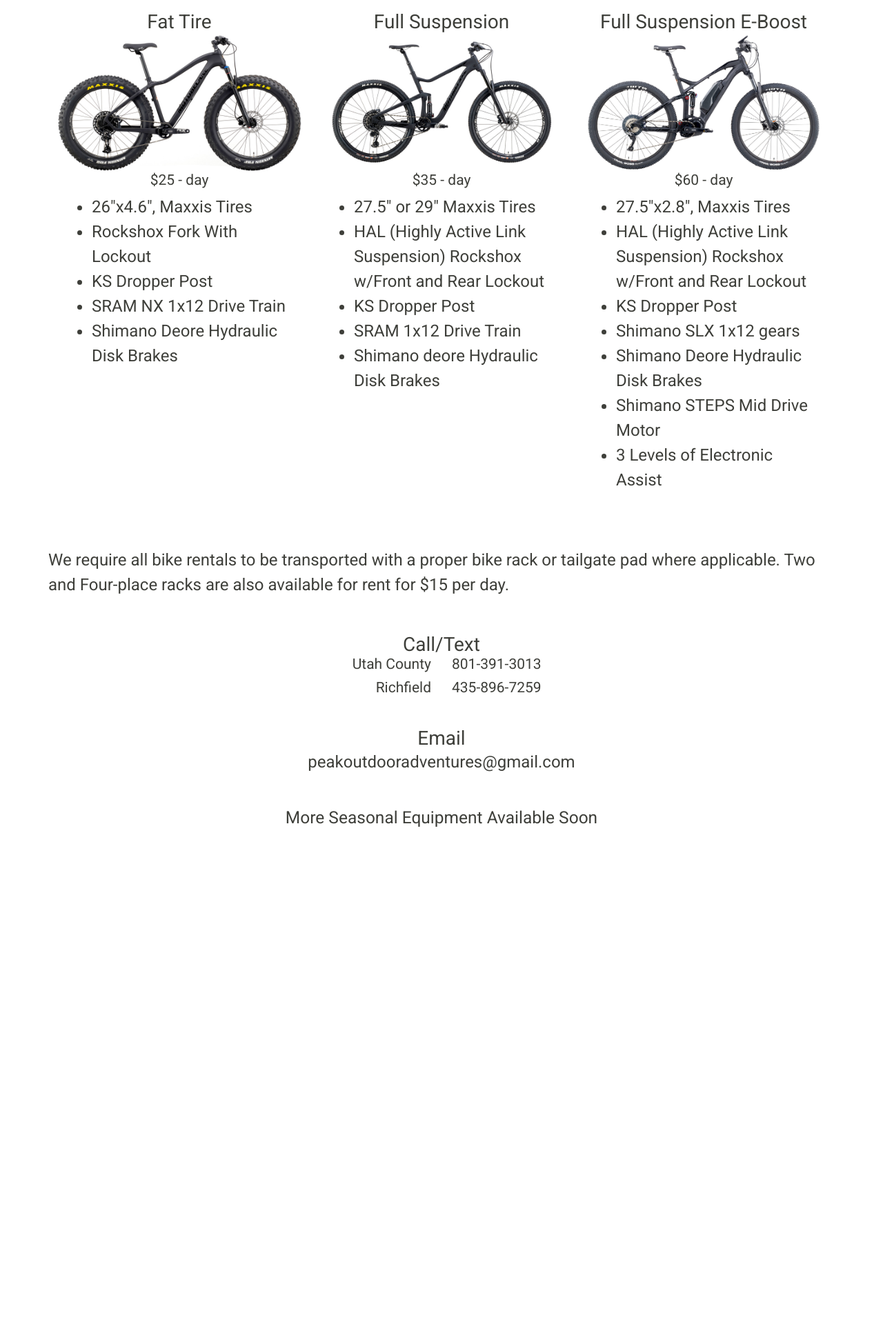
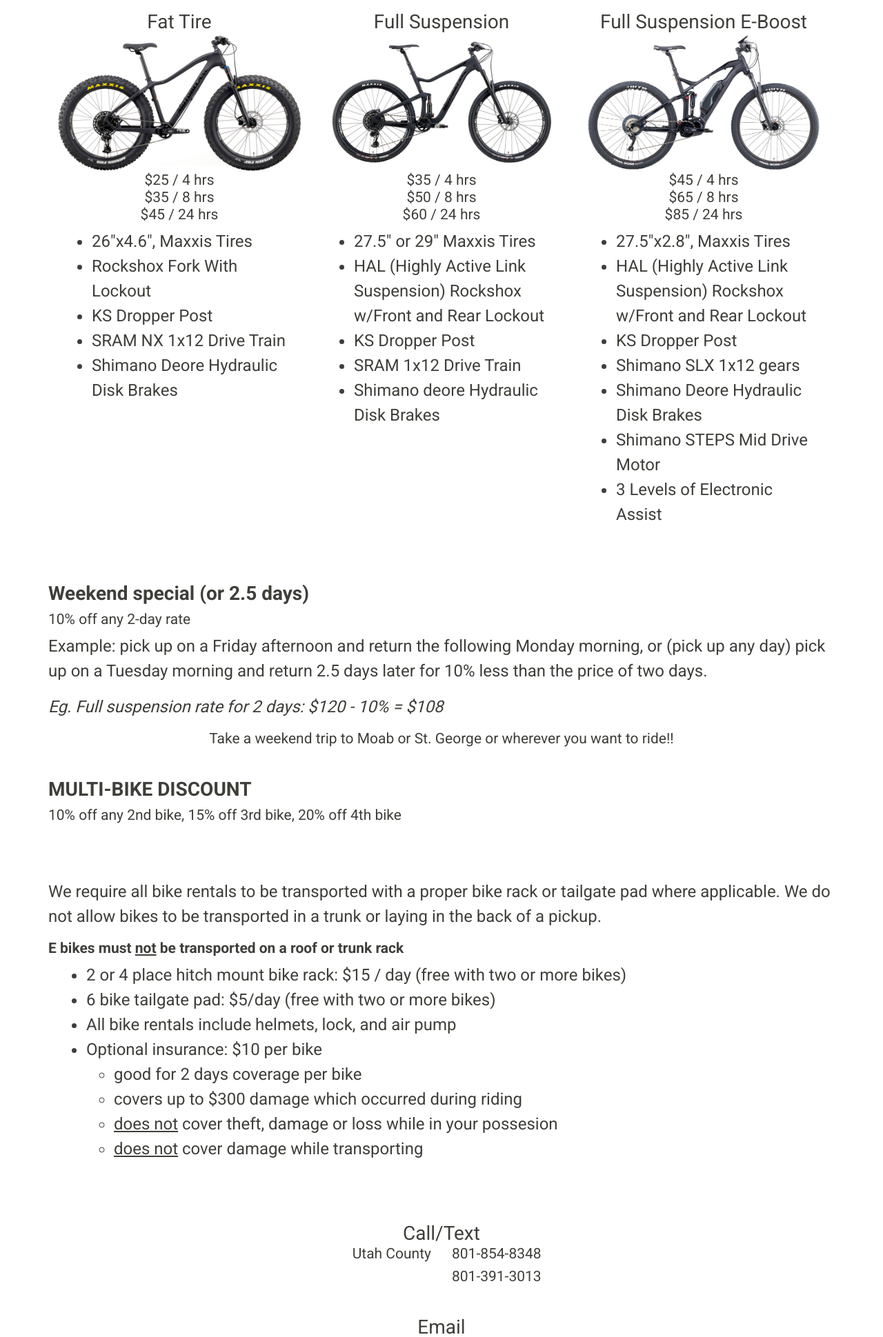
Before and after one commit to barkbarkgoose/peakoutdoor-site, a Django app: template src/website/templates/website/home.html in a window 1280 px wide. Shown: the part 1490-3429 px from the top of the page at 69% size. Before the commit the page ends 2689 px from the top, so only its background shows below. Run offline with Django 3.2, Linux system fonts and the light colour scheme; the template is opened without the code that fills it, so the values that code supplies are empty; some libraries are stand-ins or nearby versions.

Commit message:
changes to home page pricing info

```diff
--- a/src/website/templates/website/home.html
+++ b/src/website/templates/website/home.html
@@ -42,7 +42,9 @@
                 <div class="bike-image"
                     style="background-image: url({% static 'website/img/biking/fat-tire.jpg' %})">
                 </div>
-                <h4 class="centered">$25 - day</h4>
+                <h4 class="centered">$25 / 4 hrs</h4>
+                <h4 class="centered">$35 / 8 hrs</h4>
+                <h4 class="centered">$45 / 24 hrs</h4>
                 <div class="bike-stats col-sm-6 py-2 centered">
                     <ul class="text-left">
                         <li>26"x4.6", Maxxis Tires</li>
@@ -59,7 +61,9 @@
                 <div class="bike-image"
                     style="background-image: url({% static 'website/img/biking/full-suspension.jpg' %})">
                 </div>
-                <h4 class="centered">$35 - day</h4>
+                <h4 class="centered">$35 / 4 hrs</h4>
+                <h4 class="centered">$50 / 8 hrs</h4>
+                <h4 class="centered">$60 / 24 hrs</h4>
                 <div class="bike-stats col-sm-6 py-2 centered">
                     <ul class="text-left">
                         <li>27.5" or 29" Maxxis Tires</li>
@@ -76,7 +80,9 @@
                 <div class="bike-image"
                     style="background-image: url({% static 'website/img/biking/ebike.jpg' %})">
                 </div>
-                <h4 class="centered">$60 - day</h4>
+                <h4 class="centered">$45 / 4 hrs</h4>
+                <h4 class="centered">$65 / 8 hrs</h4>
+                <h4 class="centered">$85 / 24 hrs</h4>
                 <div class="bike-stats col-sm-6 py-2 centered">
                     <ul class="text-left">
                         <li>27.5"x2.8", Maxxis Tires</li>
@@ -94,13 +100,72 @@
     </div>
     <div class="container">
         <div class="row">
+            <h2 class="text-left"><strong>Weekend special (or 2.5 days)</strong></h2>
+        </div>
+        <div class="row">
+            <h4>10% off any 2-day rate</h4>
+        </div>
+        <div class="row">
+            <p>
+                Example: pick up on a Friday afternoon and return the following Monday morning,
+                or (pick up any day) pick up on a Tuesday morning and return 2.5 days later
+                for 10% less than the price of two days.
+            </p>
+            <p class="">
+            <em>
+                Eg. Full suspension rate for 2 days: $120 - 10% = $108
+            </em>
+            </p>
+        </div>
+        <div class="container">
+            <h4 class="text-center">
+                Take a weekend trip to Moab or St. George or wherever you want to ride!!
+            </h4>
+        </div>
+        <br>
+        <div class="row">
+            <h2><strong>MULTI-BIKE DISCOUNT</strong></h2>
+        </div>
+        <div class="row">
+            <h4>10% off any 2nd bike, 15% off 3rd bike, 20% off 4th bike</h4>
+        </div>
+        <div class="row">
+
+        </div>
+
+
+    </div>
+    <br><br>
+    <div class="container">
+        <div class="row">
             <p>
                 We require all bike rentals to be transported with a proper bike rack or
-                tailgate pad where applicable.  Two and Four-place racks are also available
-                for rent for $15 per day.
+                tailgate pad where applicable.  We do not allow bikes to be transported in a trunk
+                or laying in the back of a pickup.
+                <!-- Two and Four-place racks are also available for rent for $15 per day. -->
+            </p>
+            <p>
+                <h4><strong>E bikes must <u>not</u> be transported on a roof or trunk rack</strong></h4>
             </p>
         </div>
     </div>
+    <div class="container">
+        <ul>
+            <li>2 or 4 place hitch mount bike rack: $15 / day (free with two or more bikes)</li>
+            <li>6 bike tailgate pad: $5/day (free with two or more bikes)</li>
+            <li>All bike rentals include helmets, lock, and air pump</li>
+            <li>
+                Optional insurance: $10 per bike
+                <ul>
+                    <li>good for 2 days coverage per bike</li>
+                    <li>covers up to $300 damage which occurred during riding</li>
+                    <li><u>does not</u> cover theft, damage or loss while in your possesion</li>
+                    <li><u>does not</u> cover damage while transporting</li>
+                </ul>
+            </li>
+        </ul>
+    </div>
+    <br>
     <br>
     <div class="container">
         <div class="row">
@@ -108,30 +173,34 @@
                 Call/Text
             </h2>
         </div>
+
         <section id="contact">
             <div class="row">
                 <div class="col text-right">
                     <h4>Utah County</h4>
                 </div>
                 <div class="col text-left">
-                    <h4>801-391-3013</h4>
+                    <h4>801-854-8348</h4>
                 </div>
             </div>
 
             <div class="row">
                 <div class="col text-right">
-                    <h4>Richfield</h4>
+                    <!-- <h4>Utah County</h4> -->
                 </div>
                 <div class="col text-left">
-                    <h4>435-896-7259</h4>
+                    <h4>801-391-3013</h4>
                 </div>
             </div>
 
         </section>
         <br>
+
         <section>
             <div class="row">
-                <h2 class="centered">Email</h2>
+                <h2 class="centered">
+                    Email
+                </h2>
             </div>
             <div class="row">
                 <div class="col centered">
```
